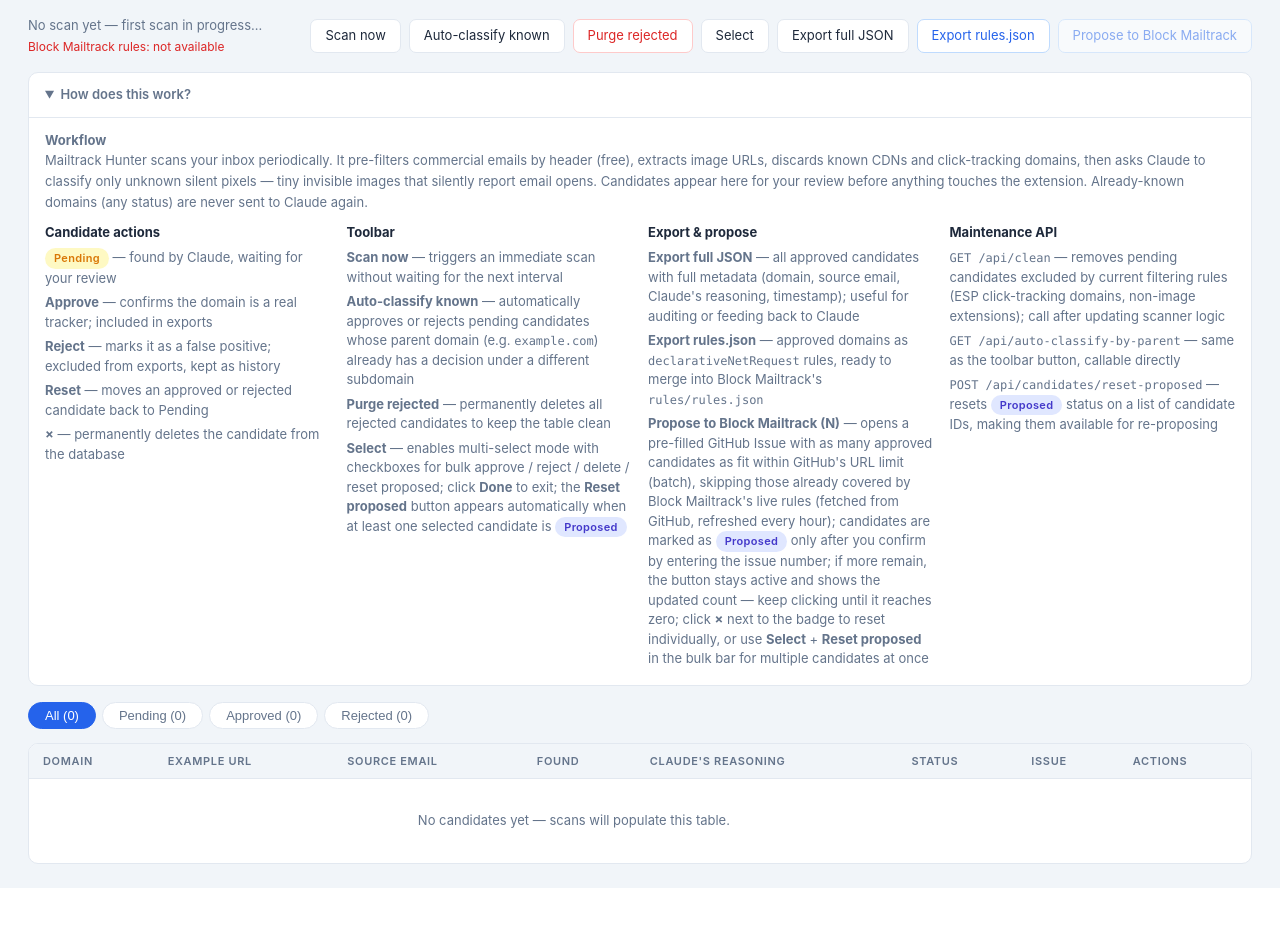
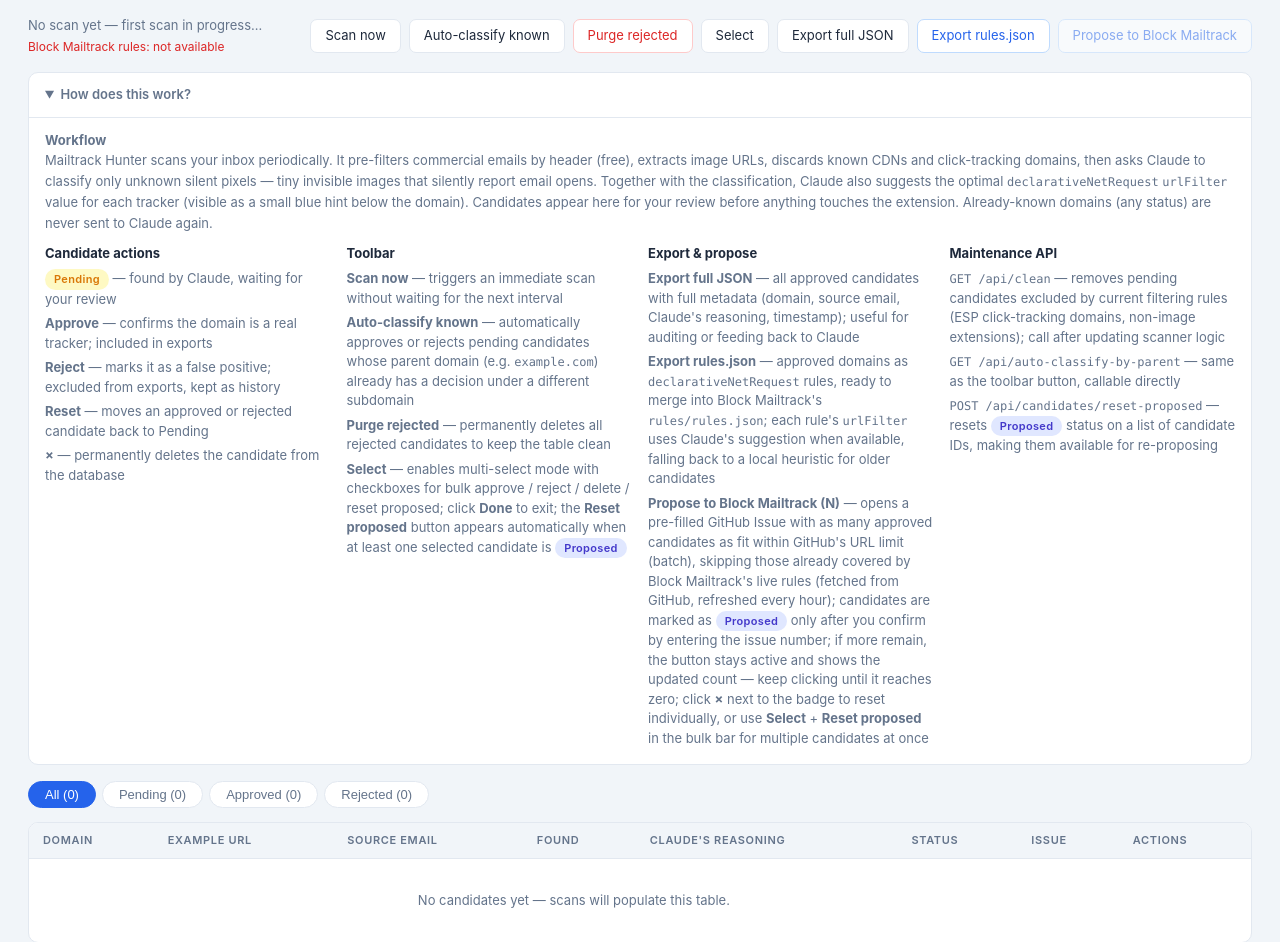
Before and after one commit to Marvellous-Codeworks/mailtrack-hunter, a FastAPI app: page / in a window 1280 px wide, after a click on "How does this work?". Shown: the part 204-1146 px from the top of the page. Before the commit the page ends 1092 px from the top, so only its background shows below. Run offline with FastAPI, Linux system fonts and the light colour scheme; data that the repository does not hold is empty.

Commit message:
Update 'How does this work?' with AI-suggested urlFilter feature

```diff
--- a/templates/index.html
+++ b/templates/index.html
@@ -101,7 +101,7 @@
     <div class="legend-body">
       <div class="legend-section">
         <strong>Workflow</strong>
-        <p>Mailtrack Hunter scans your inbox periodically. It pre-filters commercial emails by header (free), extracts image URLs, discards known CDNs and click-tracking domains, then asks Claude to classify only unknown silent pixels — tiny invisible images that silently report email opens. Candidates appear here for your review before anything touches the extension. Already-known domains (any status) are never sent to Claude again.</p>
+        <p>Mailtrack Hunter scans your inbox periodically. It pre-filters commercial emails by header (free), extracts image URLs, discards known CDNs and click-tracking domains, then asks Claude to classify only unknown silent pixels — tiny invisible images that silently report email opens. Together with the classification, Claude also suggests the optimal <code>declarativeNetRequest</code> <code>urlFilter</code> value for each tracker (visible as a small blue hint below the domain). Candidates appear here for your review before anything touches the extension. Already-known domains (any status) are never sent to Claude again.</p>
       </div>
       <div class="legend-grid">
         <div>
@@ -127,7 +127,7 @@
           <strong>Export &amp; propose</strong>
           <ul>
             <li><b>Export full JSON</b> — all approved candidates with full metadata (domain, source email, Claude's reasoning, timestamp); useful for auditing or feeding back to Claude</li>
-            <li><b>Export rules.json</b> — approved domains as <code>declarativeNetRequest</code> rules, ready to merge into Block Mailtrack's <code>rules/rules.json</code></li>
+            <li><b>Export rules.json</b> — approved domains as <code>declarativeNetRequest</code> rules, ready to merge into Block Mailtrack's <code>rules/rules.json</code>; each rule's <code>urlFilter</code> uses Claude's suggestion when available, falling back to a local heuristic for older candidates</li>
             <li><b>Propose to Block Mailtrack (N)</b> — opens a pre-filled GitHub Issue with as many approved candidates as fit within GitHub's URL limit (batch), skipping those already covered by Block Mailtrack's live rules (fetched from GitHub, refreshed every hour); candidates are marked as <span class="badge badge-proposed">Proposed</span> only after you confirm by entering the issue number; if more remain, the button stays active and shows the updated count — keep clicking until it reaches zero; click <b>&times;</b> next to the badge to reset individually, or use <b>Select</b> + <b>Reset proposed</b> in the bulk bar for multiple candidates at once</li>
           </ul>
         </div>
```
